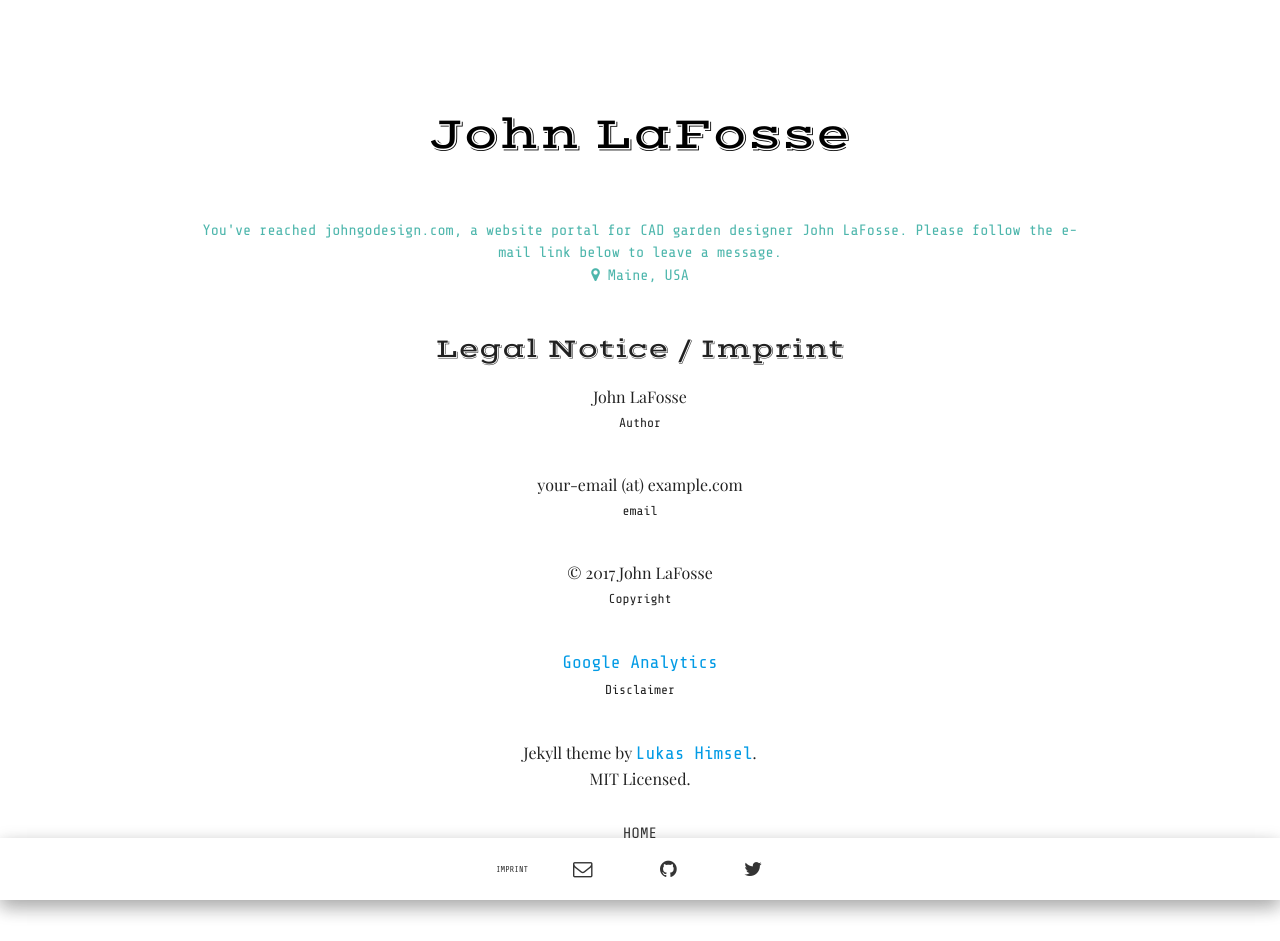
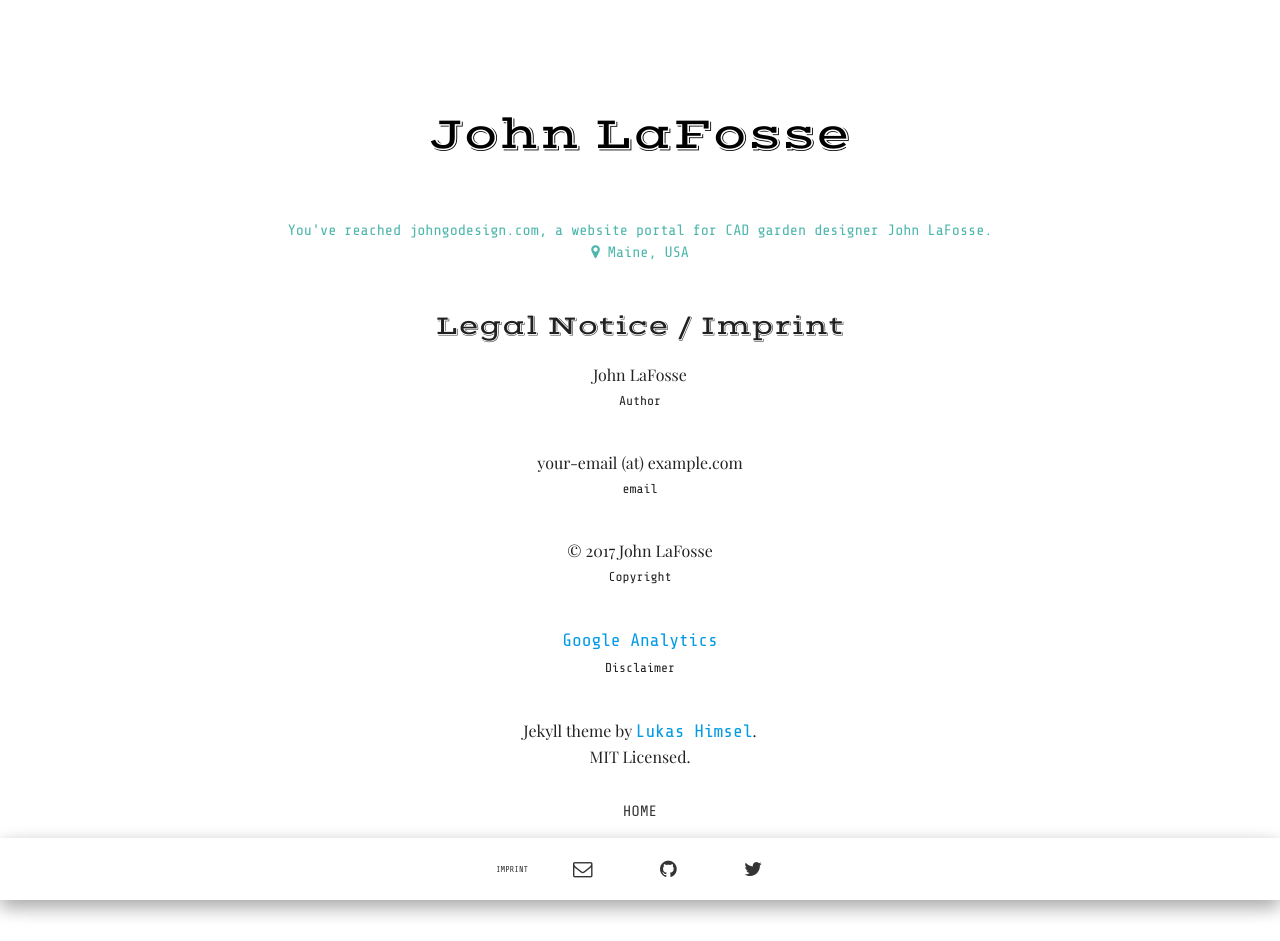
Before and after one commit to Koluskomtu/design, a Jekyll site: the page built from imprint.html, in a window 1280 px wide. Built offline with Jekyll 4.4.1, drawn with Linux system fonts in a browser that asks for light colours; some web fonts are replaced; after the commit the page ends 919 px from its top, so only the background shows below that.

Commit message:
Update _config.yml

```diff
--- a/_config.yml
+++ b/_config.yml
@@ -1,6 +1,6 @@
 title: "John LaFosse"
 description: "You've reached johngodesign.com, a website portal for CAD garden designer John LaFosse. "
-about: "You've reached johngodesign.com, a website portal for CAD garden designer John LaFosse. Please follow the e-mail link below to leave a message. "
+about: "You've reached johngodesign.com, a website portal for CAD garden designer John LaFosse."
 location: "Maine, USA"
 email: info@johngodesign.com
 baseurl: "http://johngodesign.com"
```
